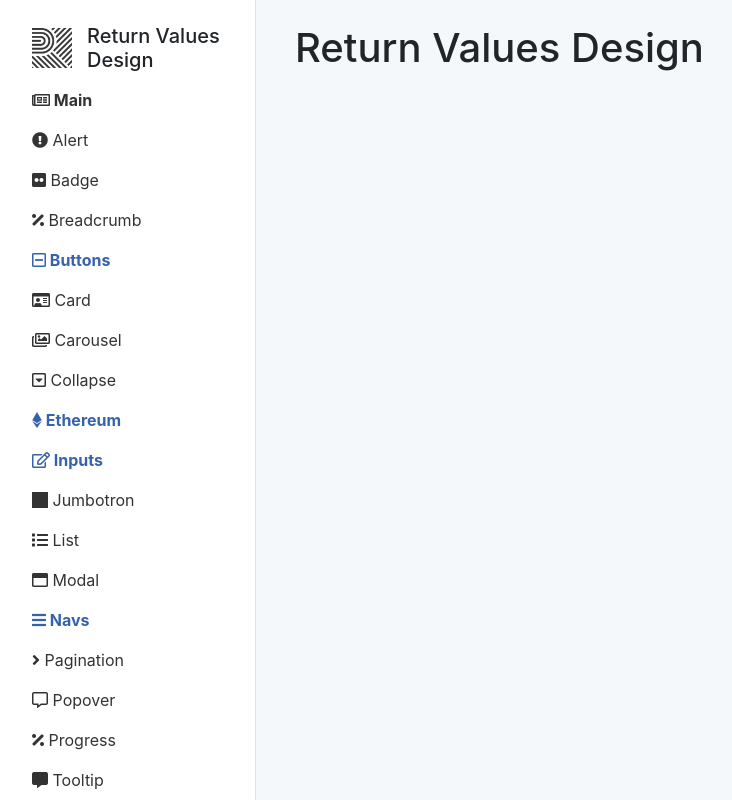
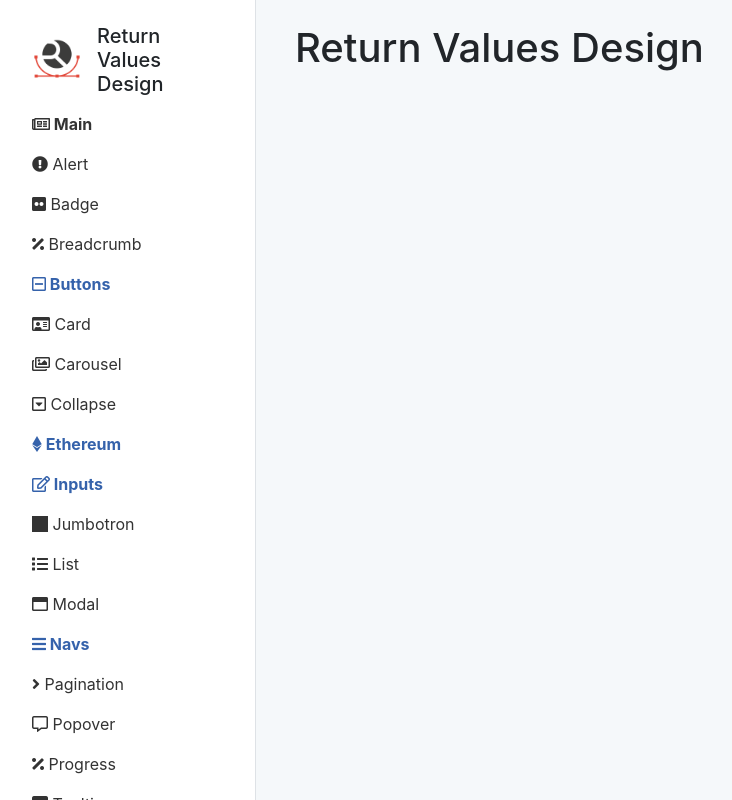
Before and after one commit to returnvalues/returnvalues-design, a Nuxt app: page / in a window 1280 px wide. Shown: the whole page, without its empty margins (74-806 px from the left). Built offline with nearby package versions, Linux system fonts and the light colour scheme.

Commit message:
로고변경 resolve #8

```diff
--- a/components/SideNav.vue
+++ b/components/SideNav.vue
@@ -92,5 +92,5 @@
 </script>
 
 <style scoped>
-  .logo {width:40px;height: 40px;}
+  .logo {width:50px;height: 50px;}
 </style>
```
Also changed, not shown: assets/logo.png.
